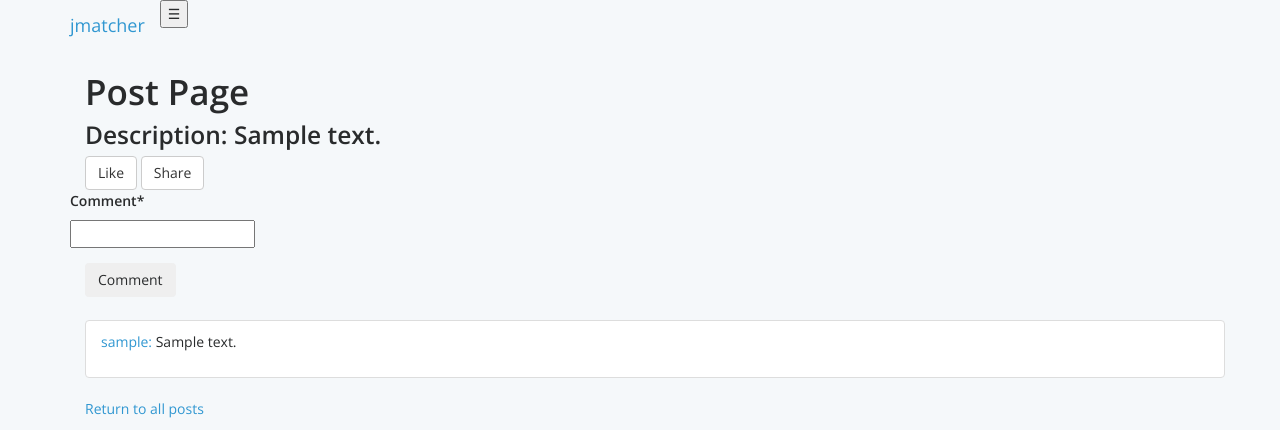
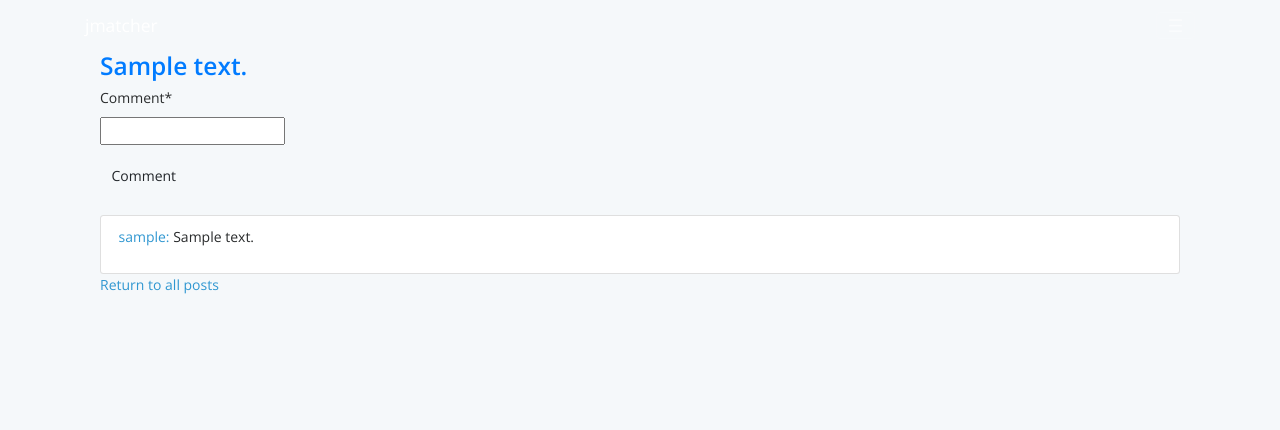
Before and after one commit to jamesaud/se1-group4, a Django app: a page that uses jmatcher/templates/posts/showPost.html in a window 1280 px wide. Shown: the top 430 px of the page. Run offline with Django 3.2, Linux system fonts and the light colour scheme; tables that the repository leaves empty hold one stand-in row (values such as "Sample post"); parts of the project's set-up code (start-up, migrations or seed data) failed here and were passed over; some libraries are stand-ins or nearby versions.

Commit message:
update share post

```diff
--- a/jmatcher/posts/forms.py
+++ b/jmatcher/posts/forms.py
@@ -6,6 +6,7 @@
 	class Meta:
 		model = Post
 		fields = ['description']
+		labels = {'description' : ''}
 
 class CommentForm(forms.ModelForm):
 	class Meta:
--- a/jmatcher/posts/views.py
+++ b/jmatcher/posts/views.py
@@ -48,7 +48,21 @@
         posts.add(post)
 
     context = {}
-    context['posts'] = posts
+    context['posts'] = reversed(list(posts))
+
+
+    # NEW
+    form = PostForm(request.POST or None)
+    if request.method == "POST":
+        # calling the postform class and it is giving a dictionary and it validates
+        if form.is_valid():
+            post = Post(description=form.cleaned_data['description'], user=request.user)
+            post.save()
+
+    context.update({
+        "form": form,
+    })
+
     return render(request, "posts/showAllPosts.html", context)
 
 
--- a/jmatcher/templates/posts/postStatus.html
+++ b/jmatcher/templates/posts/postStatus.html
@@ -2,7 +2,7 @@
 {% load crispy_forms_tags %}
 
 {% block content %}
-<form class="form-horizontal" method="post" action="{% url 'posts:post_status' %}">
+<form class="form-horizontal" method="post" action="{% url 'posts:post_status' %}" style="display: inline;">
 	{% csrf_token %}
 	{{ form|crispy }}
 	<div class="control-group">
--- a/jmatcher/templates/posts/showPost.html
+++ b/jmatcher/templates/posts/showPost.html
@@ -8,54 +8,9 @@
 {% endblock %}
 
 
-{% block javascript %}
-{{ block.super }}
-
-  <script>
-
-    $("#like").click(function(e){
-    	$.ajax({
-    		type: "POST",
-    		url: "{% url 'posts:like_post' %}",
-    		data: {"post_id": '{{post.id}}', 'csrfmiddlewaretoken': '{{ csrf_token }}'},
-    		dataType: "json",
-    		success: function(response) {
-    			$("#like").text(response.like_button_text);
-    		},
-    		error: function(rs, e){
-    			console.log(rs.responseText)
-    		}
-    	});
-
-    	e.preventDefault();
-    });
-
-    $("#share").click(function(e){
-		$.ajax({
-    		type: "POST",
-    		url: "{% url 'posts:share_post' %}",
-    		data: {"post_id": '{{post.id}}', 'csrfmiddlewaretoken': '{{ csrf_token }}'},
-    		dataType: "json",
-    		success: function(response) {
-    			$("#share").text(response.share_button_text);
-    		},
-    		error: function(rs, e){
-    			console.log(rs.responseText)
-    		}
-    	});
-
-    	e.preventDefault();
-    });
-
-  </script>
-{% endblock %}
-
 {% block content %}
 	<div class="container">
-		<h1>Post Page</h1>
-		<h3>Description: {{post.description}}</h3>
-		<button id="like" class="btn btn-default">{{like_action}}</button>
-		<button id="share" class="btn btn-default">{{share_action}}</button>
+		<h3 class='text-primary'>{{post.description}}</h3>
 		<form class="form-horizontal" method="post" action="{% url 'posts:get_post' post.id %}">
     	{% csrf_token %}
 		{{comment_form | crispy}}
```
Also changed, not shown: jmatcher/templates/posts/showAllPosts.html (+63 -2 lines).
